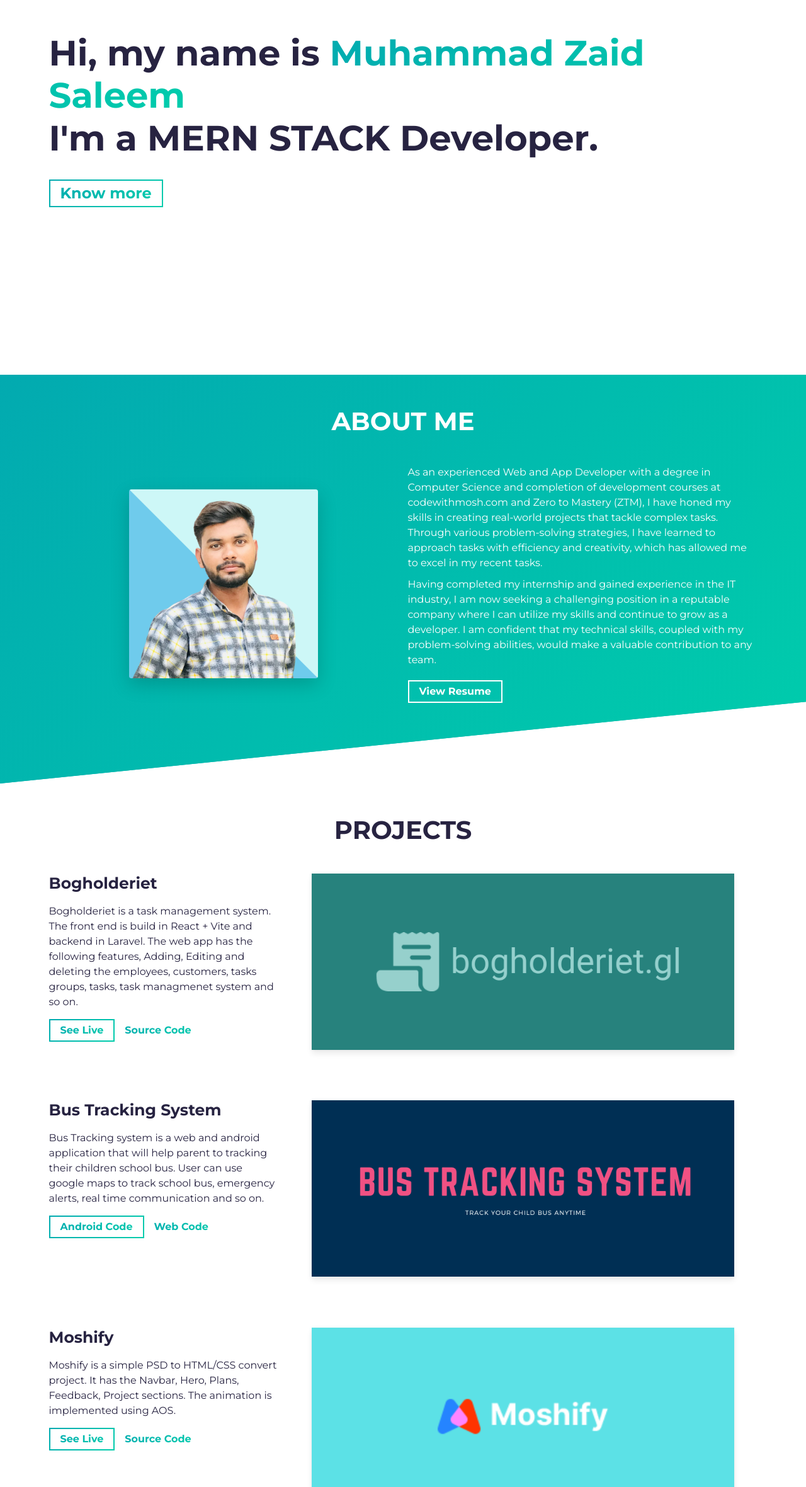
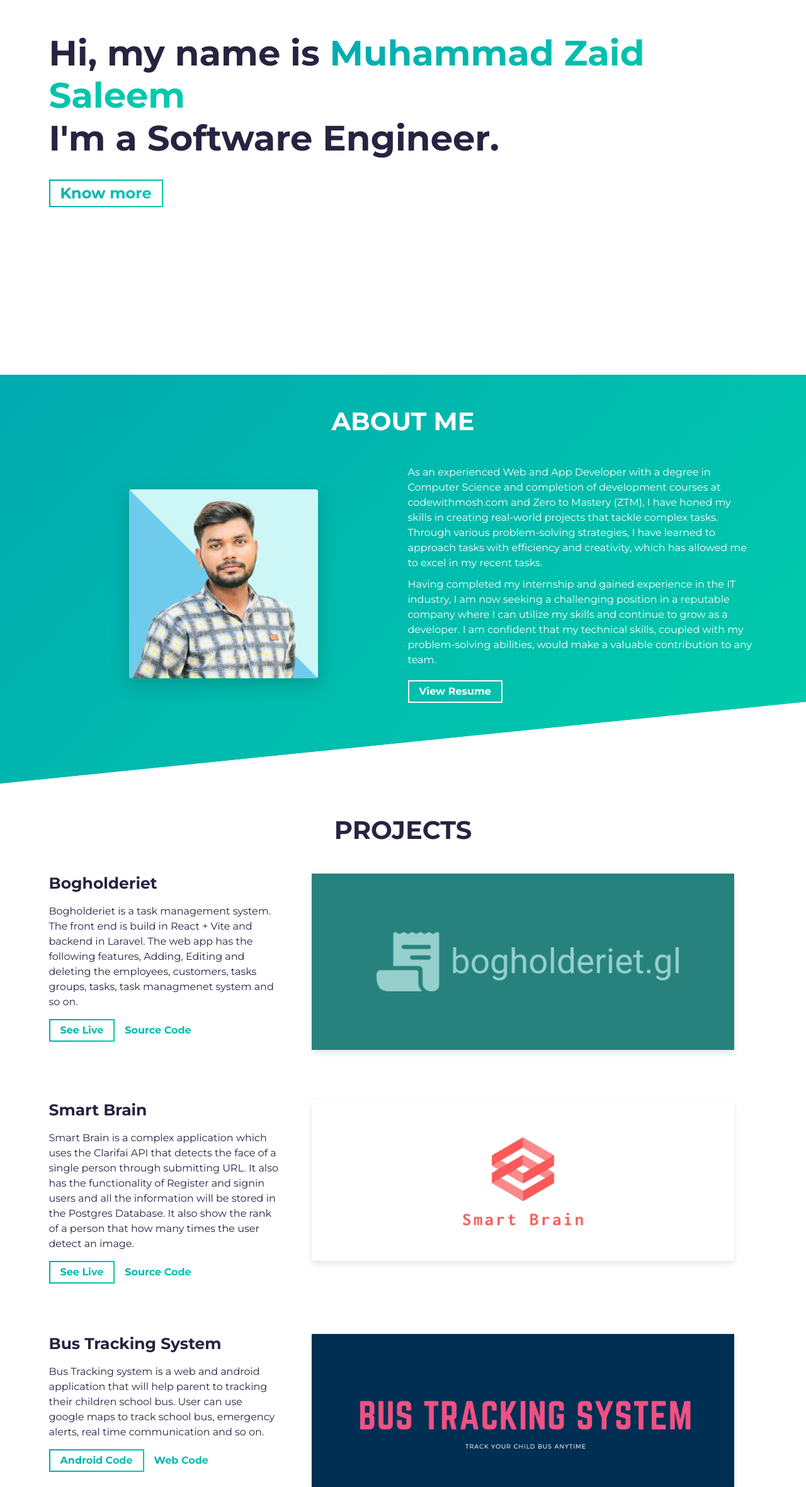
Before and after one commit to ZaidAli3642/zaid-saleem-portfolio-react, a React (Vite) app: page / in a window 1280 px wide. Shown: the part 205-2566 px from the top of the page at 63% size. Built offline with nearby package versions, Linux system fonts and the light colour scheme.

Commit message:
resume and project changed.

```diff
--- a/src/components/Hero.jsx
+++ b/src/components/Hero.jsx
@@ -6,7 +6,7 @@ const Hero = () => {
           Hi, my name is
           <span className='text-color-main'> Muhammad Zaid Saleem</span>
           <br />
-          I'm a MERN STACK Developer.
+          I'm a Software Engineer.
         </h1>
         <p className='hero-cta load-hidden'>
           <a rel='noreferrer' className='cta-btn cta-btn--hero' href='#about'>
--- a/src/components/projects/allProjects.js
+++ b/src/components/projects/allProjects.js
@@ -9,6 +9,15 @@ const projects = [
     buttonOneLink: 'https://task-management-system-sand.vercel.app/',
     buttonTwoLink: 'https://github.com/ZaidAli3642/task-management-system',
     coverImage: assets.cover.bogholderietCover,
+  },
+  {
+    projectName: 'Smart Brain',
+    projectDescription: 'Smart Brain is a complex application which uses the Clarifai API that detects the face of a single person through submitting URL. It also has the functionality of Register and signin users and all the information will be stored in the Postgres Database. It also show the rank of a person that how many times the user detect an image.',
+    buttonOne: 'See Live',
+    buttonTwo: 'Source Code',
+    buttonOneLink: 'https://smart-brain-nextjs.vercel.app/',
+    buttonTwoLink: 'https://github.com/ZaidAli3642/smart-brain-nextjs',
+    coverImage: assets.cover.smartBrainCover,
   },
   {
     projectName: 'Bus Tracking System',
@@ -38,15 +47,6 @@ const projects = [
     coverImage: assets.cover.roboFriendsCover,
   },
   {
-    projectName: 'SMART BRAIN',
-    projectDescription: 'Smart Brain is a complex application which uses the Clarifai API that detects the face of a single person through submitting URL. It also has the functionality of Register and signin users and all the information will be stored in the Postgres Database. It also show the rank of a person that how many times the user detect an image.',
-    buttonOne: 'See Live',
-    buttonTwo: 'Source Code',
-    buttonOneLink: 'https://smart-brain-react-application.herokuapp.com/',
-    buttonTwoLink: 'https://github.com/ZaidAli3642/smart-brain-react-application',
-    coverImage: assets.cover.smartBrainCover,
-  },
-  {
     projectName: 'DevArena',
     projectDescription: 'DevArena is an android application for Developers. It allows to post a query and get response, follow other users, creating groups, compile code and get outputs in four languages (C, C++, JavaScript, python).',
     buttonOne: 'Android Code',
```
Also changed, not shown: 1 other file (tests, documents, lock files or other folders).
